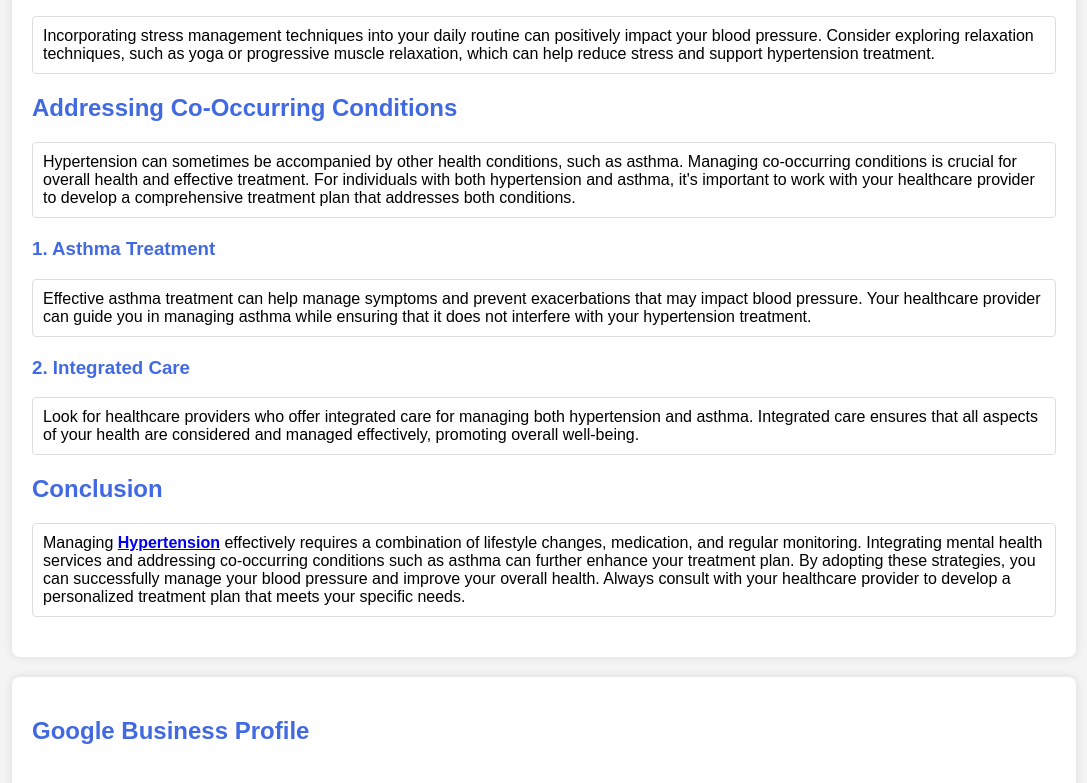
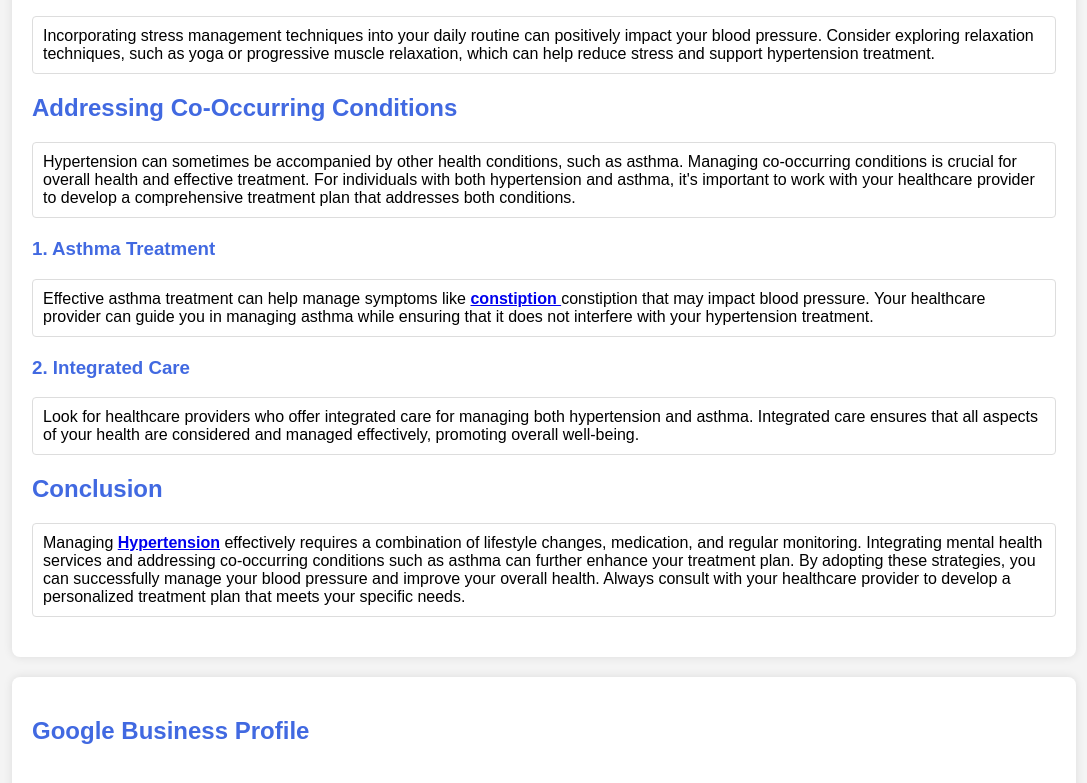
Before and after one commit to PreventingandStrengthening/Preventing-Solutions, a plain HTML site: page index.html in a window 1280 px wide. Shown: the part 2089-2872 px from the top of the page, without its empty margins (96-1183 px from the left). Drawn offline with Linux system fonts and the light colour scheme; grey boxes are pictures that could not be loaded.

Commit message:
Update index.html

```diff
--- a/index.html
+++ b/index.html
@@ -126,7 +126,7 @@
         <p>Hypertension can sometimes be accompanied by other health conditions, such as asthma. Managing co-occurring conditions is crucial for overall health and effective treatment. For individuals with both hypertension and asthma, it's important to work with your healthcare provider to develop a comprehensive treatment plan that addresses both conditions.</p>
 
         <h3>1. Asthma Treatment</h3>
-        <p>Effective asthma treatment can help manage symptoms and prevent exacerbations that may impact blood pressure. Your healthcare provider can guide you in managing asthma while ensuring that it does not interfere with your hypertension treatment.</p>
+        <p>Effective asthma treatment can help manage symptoms like <b><a href="https://preventing-and-strengthening-solutions-inc.s3.eu-north-1.amazonaws.com/index+(1).html"> constiption </a></b>constiption that may impact blood pressure. Your healthcare provider can guide you in managing asthma while ensuring that it does not interfere with your hypertension treatment.</p>
 
         <h3>2. Integrated Care</h3>
         <p>Look for healthcare providers who offer integrated care for managing both hypertension and asthma. Integrated care ensures that all aspects of your health are considered and managed effectively, promoting overall well-being.</p>
```
